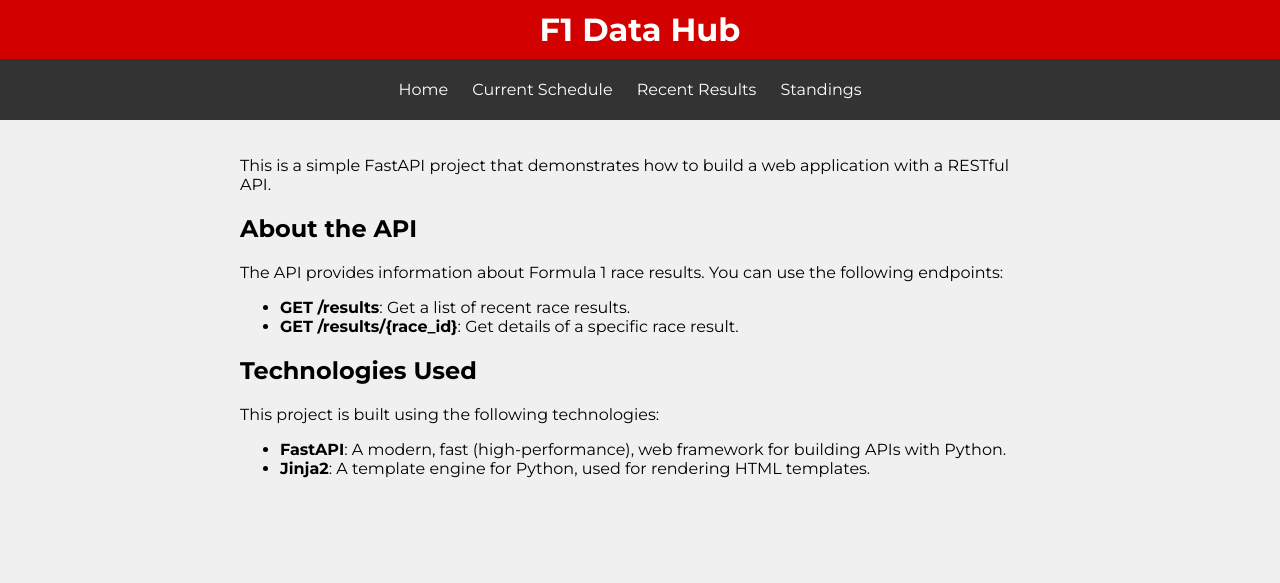
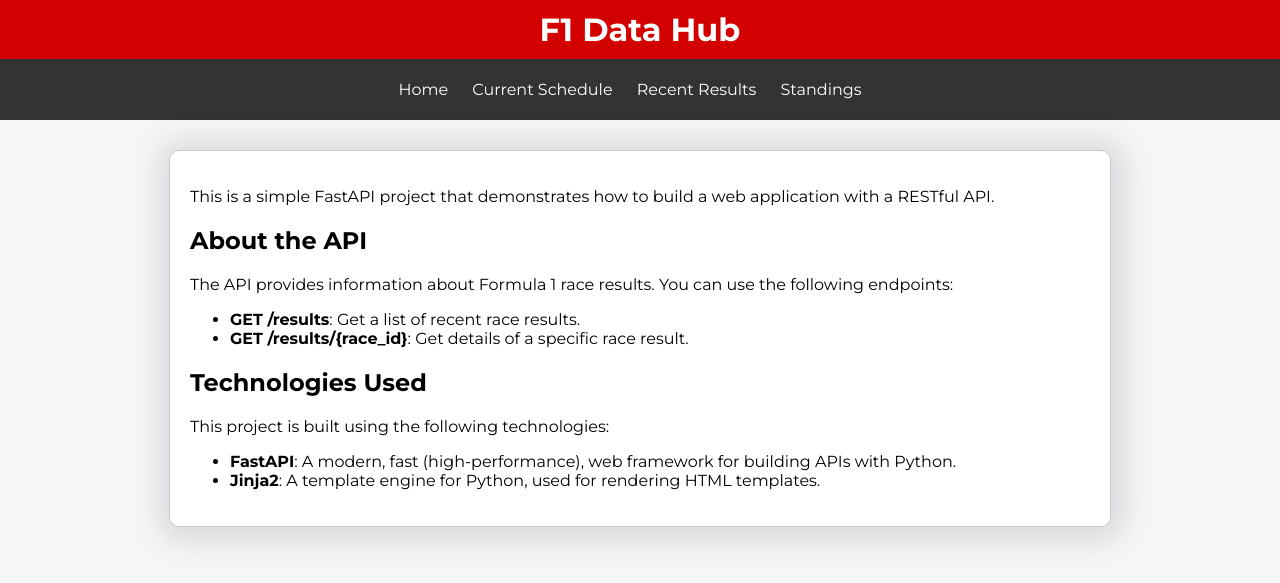
Before and after one commit to Tomz899/FastApi-F1DataHub, a FastAPI app: page / in a window 1280 px wide. Shown: the top 583 px of the page. Run offline with FastAPI, Linux system fonts and the light colour scheme.

Commit message:
Added css styles to main div container

```diff
--- a/static/style.css
+++ b/static/style.css
@@ -2,7 +2,7 @@ body {
   font-family: "Montserrat", Arial, sans-serif;
   margin: 0;
   padding: 0;
-  background-color: #f0f0f0;
+  background-color: #f5f6f7;
 }
 /* header */
 header {
@@ -76,11 +76,17 @@ nav li.dropdown:hover .dropdown-content {
   display: block;
 }
 
+/* container */
 .container {
-  max-width: 800px;
-  margin: 0 auto;
+  background-color: #fff;
+  max-width: 900px;
+  margin: 30px auto;
   padding: 20px;
+  border-radius: 10px;
+  border: 1px solid #cbc9c9;
+  box-shadow: 2px 2px 29px 11px hsla(240, 5%, 41%, 0.2);
 }
+
 h1 {
   text-align: center;
   color: #333;
```
